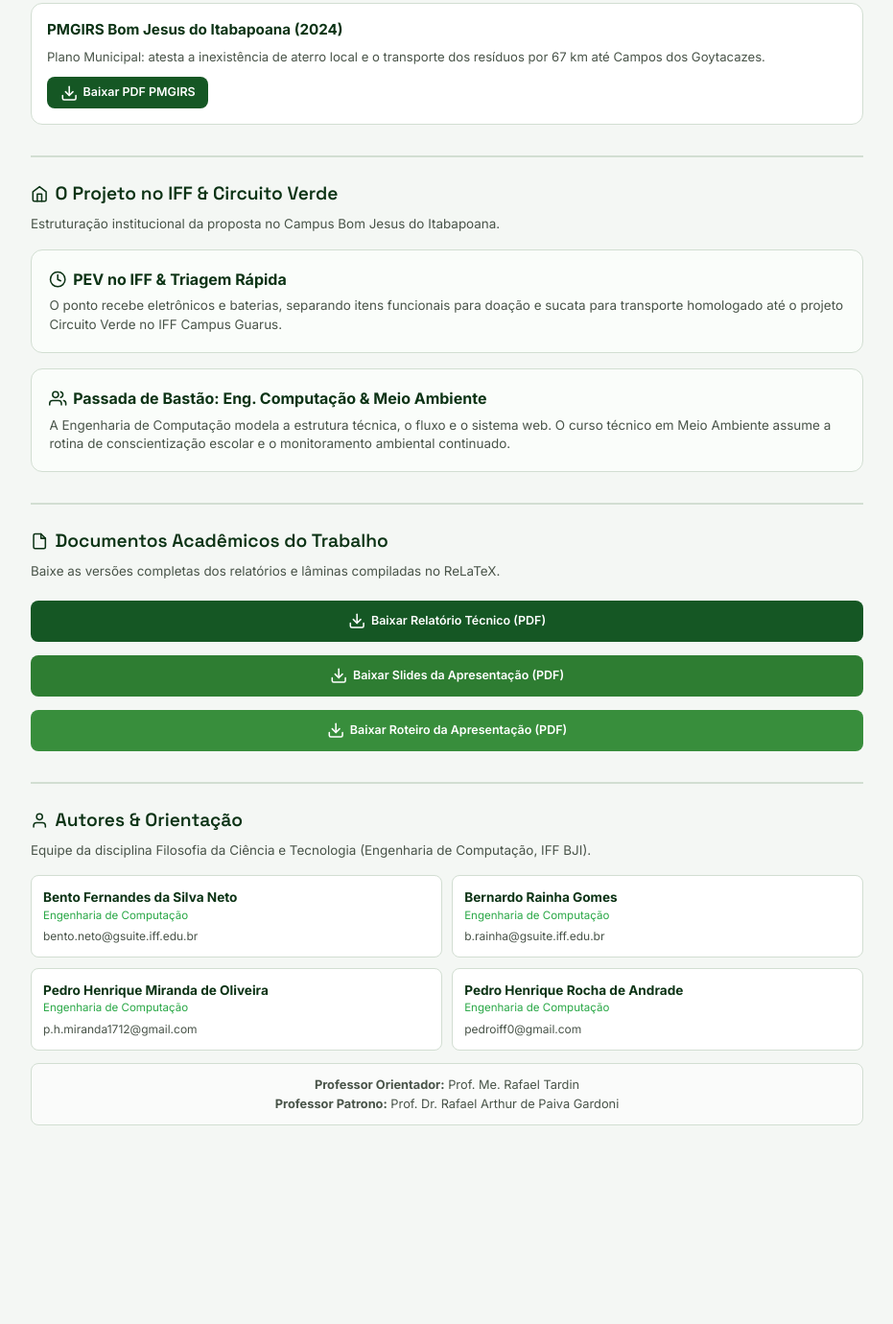
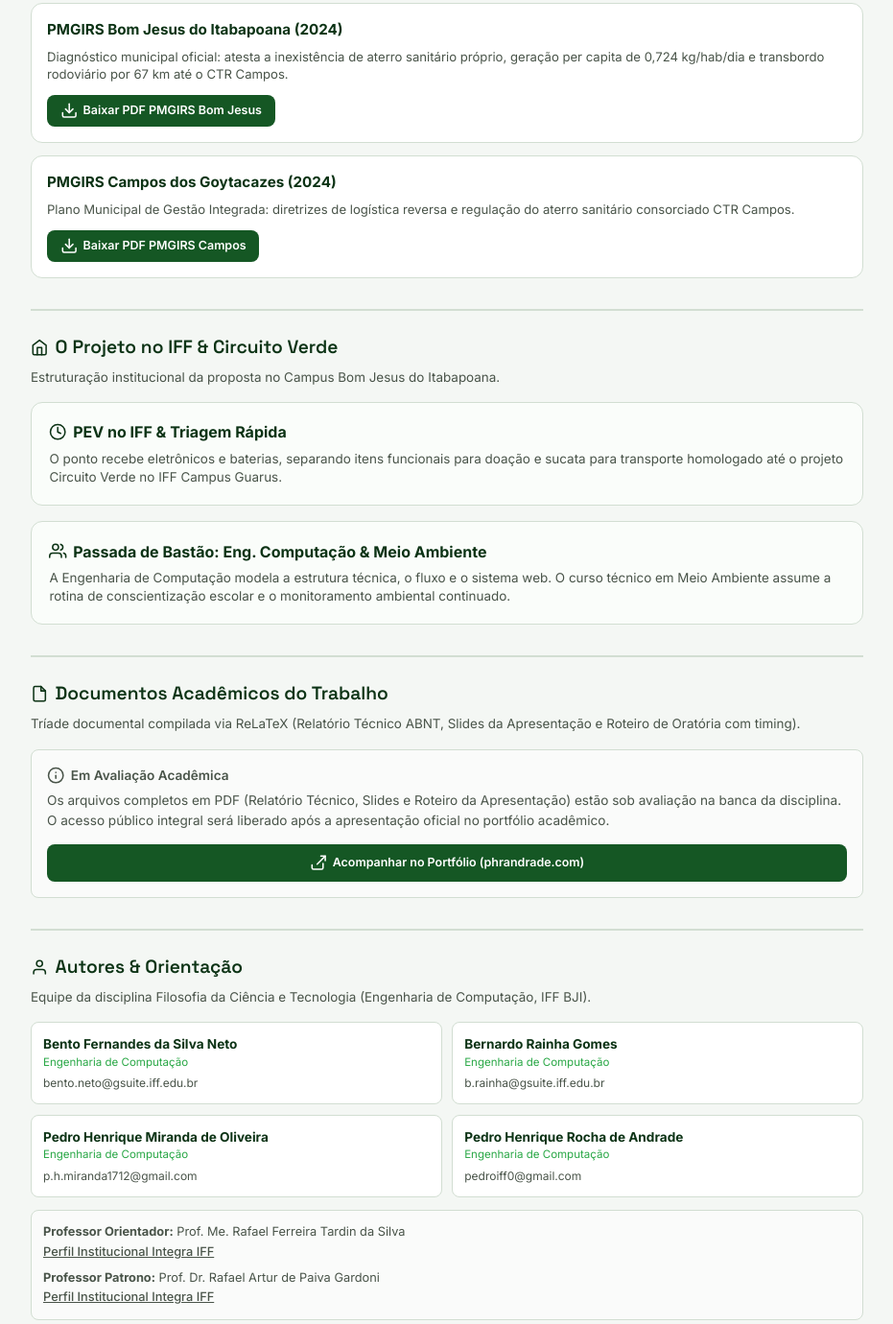
Before and after one commit to pedroiff0/guia-elixo, a plain HTML site: page index.html in a window 1280 px wide. Shown: the part 3604-4984 px from the top of the page at 96% size, without its empty margins (174-1105 px from the left). Before the commit the page ends 4873 px from the top, so only its background shows below. Drawn offline with Linux system fonts and the light colour scheme.

Commit message:
fix(docs): separar PMGIRS BJI e Campos, links docentes e privar PDFs ate apresentacao

```diff
--- a/index.html
+++ b/index.html
@@ -573,10 +573,19 @@
 
       <div class="law-item">
         <h4>PMGIRS Bom Jesus do Itabapoana (2024)</h4>
-        <p>Plano Municipal: atesta a inexistência de aterro local e o transporte dos resíduos por 67 km até Campos dos Goytacazes.</p>
+        <p>Diagnóstico municipal oficial: atesta a inexistência de aterro sanitário próprio, geração per capita de 0,724 kg/hab/dia e transbordo rodoviário por 67 km até o CTR Campos.</p>
+        <a href="https://bomjesus.rj.gov.br/uploads/35604723c1c66d245da60cca87be151183752862.pdf" target="_blank" rel="noopener" class="law-item-btn">
+          <svg class="svg-icon" viewBox="0 0 24 24"><path d="M21 15v4a2 2 0 0 1-2 2H5a2 2 0 0 1-2-2v-4"/><polyline points="7 10 12 15 17 10"/><line x1="12" y1="15" x2="12" y2="3"/></svg>
+          Baixar PDF PMGIRS Bom Jesus
+        </a>
+      </div>
+
+      <div class="law-item">
+        <h4>PMGIRS Campos dos Goytacazes (2024)</h4>
+        <p>Plano Municipal de Gestão Integrada: diretrizes de logística reversa e regulação do aterro sanitário consorciado CTR Campos.</p>
         <a href="https://campos.rj.gov.br/wp-content/uploads/2026/08/residuos_solidos-versao_final_pmgirs.pdf" target="_blank" rel="noopener" class="law-item-btn">
           <svg class="svg-icon" viewBox="0 0 24 24"><path d="M21 15v4a2 2 0 0 1-2 2H5a2 2 0 0 1-2-2v-4"/><polyline points="7 10 12 15 17 10"/><line x1="12" y1="15" x2="12" y2="3"/></svg>
-          Baixar PDF PMGIRS
+          Baixar PDF PMGIRS Campos
         </a>
       </div>
     </div>
@@ -612,20 +621,17 @@
         <svg class="svg-icon" viewBox="0 0 24 24"><path d="M14 2H6a2 2 0 0 0-2 2v16a2 2 0 0 0 2 2h12a2 2 0 0 0 2-2V8z"/><polyline points="14 2 14 8 20 8"/></svg>
         Documentos Acadêmicos do Trabalho
       </div>
-      <p class="accordion-desc">Baixe as versões completas dos relatórios e lâminas compiladas no ReLaTeX.</p>
+      <p class="accordion-desc">Tríade documental compilada via ReLaTeX (Relatório Técnico ABNT, Slides da Apresentação e Roteiro de Oratória com timing).</p>
 
-      <div style="display: flex; flex-direction: column; gap: 0.6rem;">
-        <a href="docs/relatorio-elixo.pdf" target="_blank" class="law-item-btn" style="width: 100%; justify-content: center; padding: 0.75rem;">
-          <svg class="svg-icon" viewBox="0 0 24 24"><path d="M21 15v4a2 2 0 0 1-2 2H5a2 2 0 0 1-2-2v-4"/><polyline points="7 10 12 15 17 10"/><line x1="12" y1="15" x2="12" y2="3"/></svg>
-          Baixar Relatório Técnico (PDF)
-        </a>
-        <a href="docs/slides-elixo.pdf" target="_blank" class="law-item-btn" style="width: 100%; justify-content: center; padding: 0.75rem; background: #2e7d32;">
-          <svg class="svg-icon" viewBox="0 0 24 24"><path d="M21 15v4a2 2 0 0 1-2 2H5a2 2 0 0 1-2-2v-4"/><polyline points="7 10 12 15 17 10"/><line x1="12" y1="15" x2="12" y2="3"/></svg>
-          Baixar Slides da Apresentação (PDF)
-        </a>
-        <a href="docs/roteiro-elixo.pdf" target="_blank" class="law-item-btn" style="width: 100%; justify-content: center; padding: 0.75rem; background: #388e3c;">
-          <svg class="svg-icon" viewBox="0 0 24 24"><path d="M21 15v4a2 2 0 0 1-2 2H5a2 2 0 0 1-2-2v-4"/><polyline points="7 10 12 15 17 10"/><line x1="12" y1="15" x2="12" y2="3"/></svg>
-          Baixar Roteiro da Apresentação (PDF)
+      <div style="padding: 1rem; background: #fafbfa; border: 1px solid var(--border); border-radius: var(--radius-sm); text-align: left; font-size: 0.85rem; color: var(--text-muted); line-height: 1.5;">
+        <div style="font-weight: 600; color: var(--iff-primary); margin-bottom: 0.4rem; display: flex; align-items: center; gap: 0.4rem;">
+          <svg class="svg-icon" viewBox="0 0 24 24"><circle cx="12" cy="12" r="10"/><line x1="12" y1="16" x2="12" y2="12"/><line x1="12" y1="8" x2="12.01" y2="8"/></svg>
+          Em Avaliação Acadêmica
+        </div>
+        <p style="margin: 0 0 0.6rem 0;">Os arquivos completos em PDF (Relatório Técnico, Slides e Roteiro da Apresentação) estão sob avaliação na banca da disciplina. O acesso público integral será liberado após a apresentação oficial no portfólio acadêmico.</p>
+        <a href="https://phrandrade.com" target="_blank" rel="noopener" class="law-item-btn" style="width: 100%; justify-content: center; padding: 0.65rem;">
+          <svg class="svg-icon" viewBox="0 0 24 24"><path d="M18 13v6a2 2 0 0 1-2 2H5a2 2 0 0 1-2-2v-4"/><polyline points="15 3 21 3 21 9"/><line x1="10" y1="14" x2="21" y2="3"/></svg>
+          Acompanhar no Portfólio (phrandrade.com)
         </a>
       </div>
     </div>
@@ -661,9 +667,19 @@
         </div>
       </div>
 
-      <div style="margin-top: 0.85rem; padding: 0.75rem; background: #fafbfa; border: 1px solid var(--border); border-radius: var(--radius-sm); font-size: 0.8rem; color: var(--text-muted); text-align: center;">
-        <strong>Professor Orientador:</strong> Prof. Me. Rafael Tardin<br>
-        <strong>Professor Patrono:</strong> Prof. Dr. Rafael Arthur de Paiva Gardoni
+      <div style="margin-top: 0.85rem; padding: 0.75rem; background: #fafbfa; border: 1px solid var(--border); border-radius: var(--radius-sm); font-size: 0.8rem; color: var(--text-muted); text-align: left; line-height: 1.6;">
+        <div style="margin-bottom: 0.4rem;">
+          <strong>Professor Orientador:</strong> Prof. Me. Rafael Ferreira Tardin da Silva<br>
+          <a href="https://integra.iff.edu.br/ecossistema/pessoas/rafael-ferreira-tardin-da-silva/rafael%20tardin" target="_blank" rel="noopener" style="color: var(--iff-primary); text-decoration: underline; font-weight: 500;">
+            Perfil Institucional Integra IFF
+          </a>
+        </div>
+        <div>
+          <strong>Professor Patrono:</strong> Prof. Dr. Rafael Artur de Paiva Gardoni<br>
+          <a href="https://integra.iff.edu.br/ecossistema/pessoas/rafael-artur-de-paiva-gardoni/Rafael%20Gardoni" target="_blank" rel="noopener" style="color: var(--iff-primary); text-decoration: underline; font-weight: 500;">
+            Perfil Institucional Integra IFF
+          </a>
+        </div>
       </div>
     </div>
 
```
Also changed, not shown: 3 other files.
